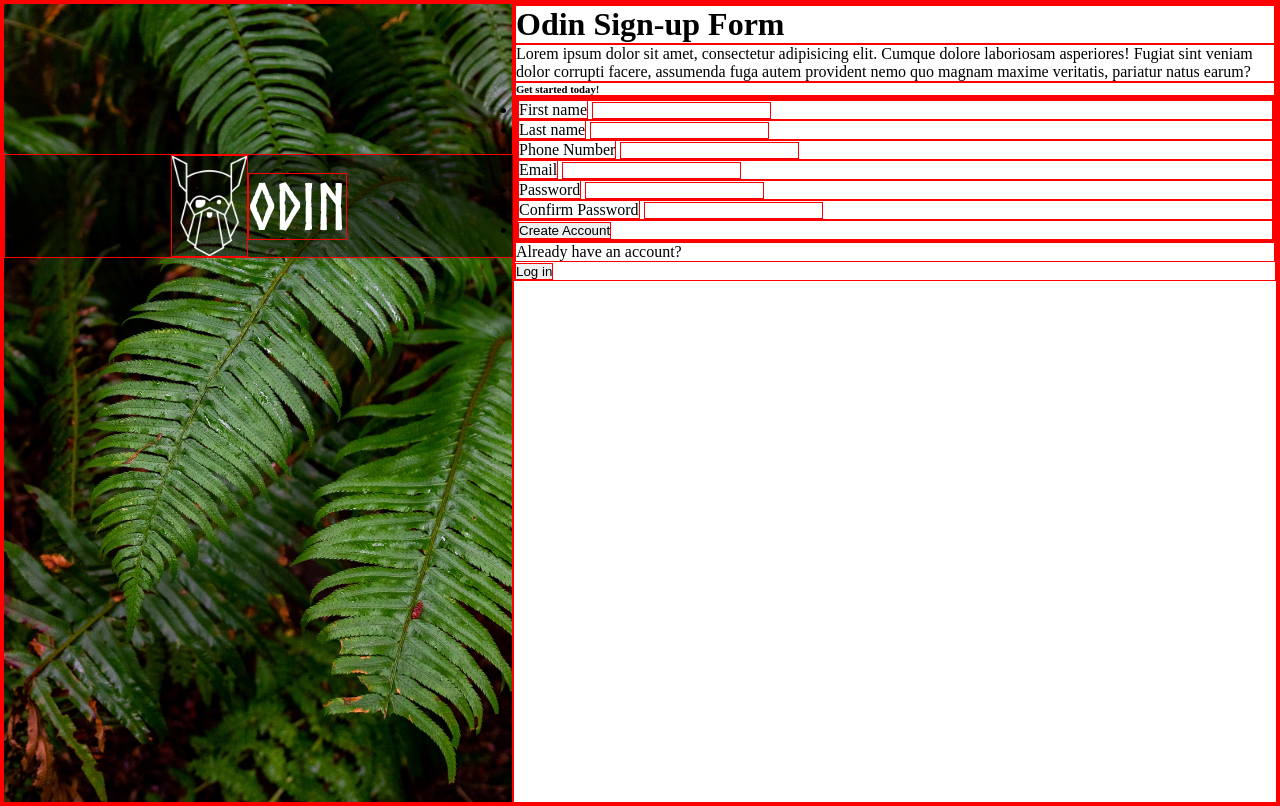
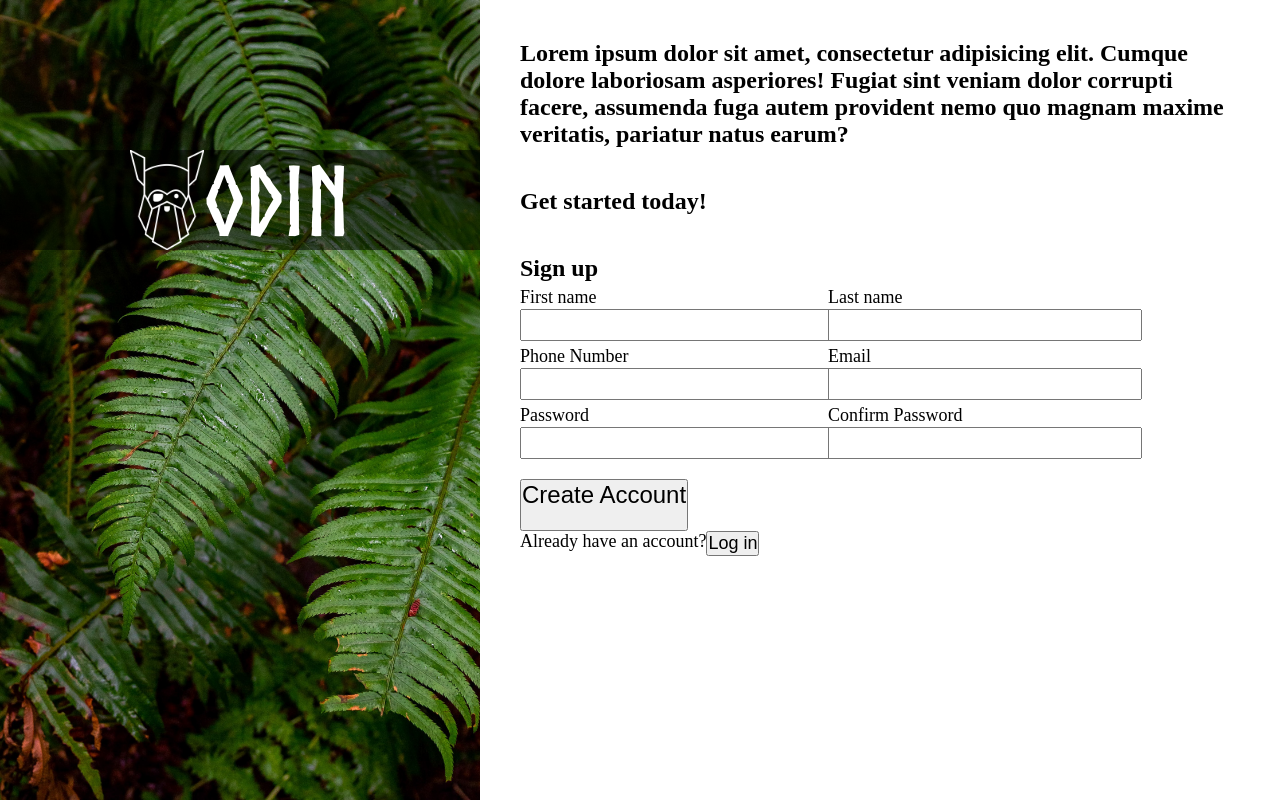
Before and after one commit to eric-j-owen/odin-signup-form, a plain HTML site: page index.html in a window 1280 px wide. Drawn offline with Linux system fonts and the light colour scheme.

Commit message:
Adds basic styling to sign up section

```diff
--- a/index.html
+++ b/index.html
@@ -15,13 +15,13 @@
         </div>
         <div class="content">
             <header>
-                <h1>Odin Sign-up Form</h1>
                 <p>
-                    Lorem ipsum dolor sit amet, consectetur adipisicing elit. Cumque dolore laboriosam asperiores! Fugiat sint veniam dolor corrupti facere, assumenda fuga autem provident nemo quo magnam maxime veritatis, pariatur natus earum?
+                    <strong>Lorem ipsum dolor sit amet, consectetur adipisicing elit. Cumque dolore laboriosam asperiores! Fugiat sint veniam dolor corrupti facere, assumenda fuga autem provident nemo quo magnam maxime veritatis, pariatur natus earum?</strong>
                 </p>
-                <h6>Get started today!</h6>
+                <h6><strong>Get started today!</strong></h6>
             </header>
             <section class="signup">
+                <h3>Sign up</h3>
                 <form action="post">
                     <ul>
                         <li>
@@ -48,11 +48,11 @@
                             <label for="confirmpass">Confirm Password</label>
                             <input type="password" id="confirmpass" name="password" />
                         </li>
-                        <li>
-                            <button type="submit">Create Account</button>
-                        </li>
                     </ul>
+                    <button type="submit">Create Account</button>
                 </form>
+            </section>
+            <section class="signin">
                 <p>Already have an account?</p>
                 <button>Log in</button>
             </section>
--- a/styles.css
+++ b/styles.css
@@ -1,7 +1,7 @@
 * {
-    border: 1px solid red;
     padding: 0;
     margin: 0;
+    font-size: 24px;
 }
 
 @font-face {
@@ -13,12 +13,51 @@
     --btn: #596D48;
     --input-border: #E5E7EB;
 }
+
 .container {
     display: flex;
     height: 100vh;
 }
+
 .content {
     flex-basis: 60vw;
+    padding:40px;
+}
+header {
+    padding-bottom: 40px;
+}
+
+header p {
+    padding-bottom: 40px;
+}
+
+form ul{
+    list-style-type: none;
+    display: flex;
+    flex-wrap: wrap;
+    flex-direction: row;
+    padding-bottom: 20px;
+}
+
+form ul li {
+    max-width: 40%;
+    padding-right:20px;
+}
+
+form ul li label {
+    font-size: .75rem;
+}
+form button {
+    padding-bottom: 20px;
+}
+
+.signin {
+    display: flex;
+}
+
+.signin p,
+.signin button {
+    font-size: .75rem;
 }
 
 .bg {
```
